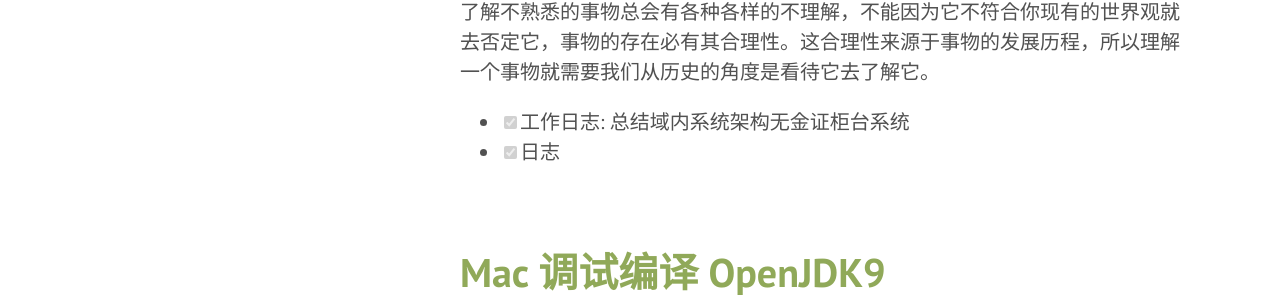
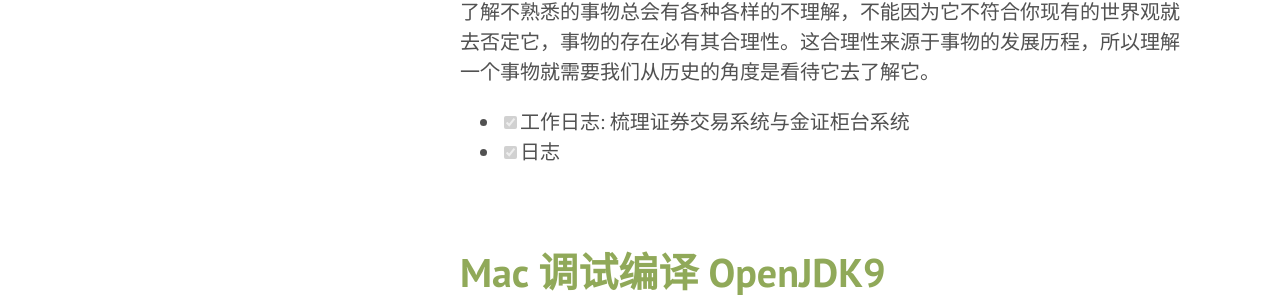
Before and after one commit to yoncise/yoncise.github.io, a Jekyll site: the page built from index.html, in a window 1280 px wide and 900 px high. Shown: the part 283-585 px from the top of the window. Built offline with Jekyll 4.4.1, drawn with Linux system fonts in a browser that asks for light colours; the list of posts is cut into pages by our own code.

Commit message:
sync from yuque

```diff
--- a/_posts/2020-10-22-14803954.md
+++ b/_posts/2020-10-22-14803954.md
@@ -4,5 +4,5 @@
 ---
 了解不熟悉的事物总会有各种各样的不理解，不能因为它不符合你现有的世界观就去否定它，事物的存在必有其合理性。这合理性来源于事物的发展历程，所以理解一个事物就需要我们从历史的角度是看待它去了解它。<br />
 
-- [x] 工作日志: 总结域内系统架构无金证柜台系统
+- [x] 工作日志: 梳理证券交易系统与金证柜台系统
 - [x] 日志
```
